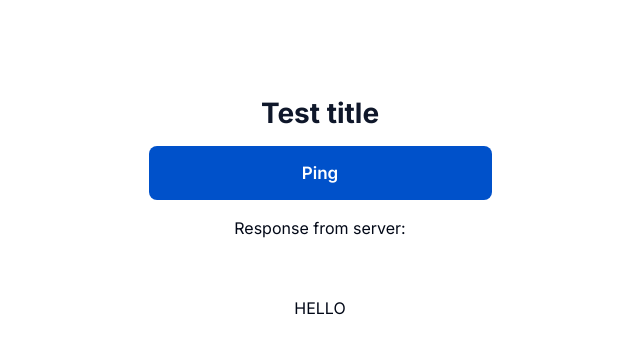
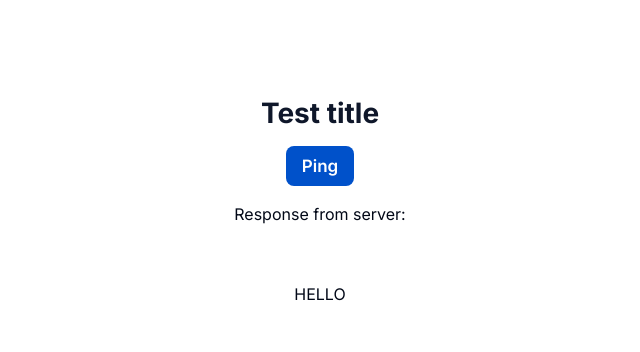
Before and after one commit to codersforcauses/penni, a Next.js app in the folder client/: page / in a window 1280 px wide. Shown: the top 352 px of the page, without its empty margins (320-960 px from the left). Built offline with nearby package versions, Linux system fonts and the light colour scheme; no server answers.

Commit message:
Finished Component

```diff
--- a/client/src/components/ui/button.tsx
+++ b/client/src/components/ui/button.tsx
@@ -22,9 +22,9 @@ const buttonVariants = cva(
         cutout: `bg-white text-penni-main headline border border-2 border-penni-main rounded-lg border-solid`,
       },
       size: {
-        //default: "h-10 px-4 py-2",
-        default: "w-[343px] h-[54px]", // Penni Default Size
-        sm: "h-9 rounded-md px-3",
+        default: "h-10 px-4 py-2",
+        penni: "w-[343px] h-[54px]", // Penni Default Size
+        sm: "w-[132px] h-[38px]",
         lg: "h-11 rounded-md px-8",
         icon: "h-10 w-10",
         floating: "w-[120px] h-[40px]",
--- a/client/src/components/ui/icons.tsx
+++ b/client/src/components/ui/icons.tsx
@@ -41,7 +41,7 @@ export function InfoIcon({
       <path
         d="M12 22c5.523 0 10-4.477 10-10S17.523 2 12 2 2 6.477 2 12s4.477 10 10 10zM12 8v4M12 16h.01"
         stroke="current"
-        strokeWidth={2}
+        stroke-width={2}
         strokeLinecap="round"
         strokeLinejoin="round"
       />
@@ -65,7 +65,7 @@ export function DropdownIcon({
       <path
         d="M1 1.5l6 6 6-6"
         stroke="current"
-        strokeWidth={2}
+        stroke-width={2}
         strokeLinecap="round"
         strokeLinejoin="round"
       />
@@ -91,7 +91,7 @@ const MyTasksIcon: React.FC<BottomNavIconProps> = ({ className, ...props }) => {
       <path
         d="M8 6h13M8 12h13M8 18h13M3 6h.01M3 12h.01M3 18h.01"
         stroke="currentColor"
-        strokeWidth={2}
+        stroke-width={2}
         strokeLinecap="round"
         strokeLinejoin="round"
       />
@@ -112,7 +112,7 @@ const MarketIcon: React.FC<BottomNavIconProps> = ({ className, ...props }) => {
       <path
         d="M10 3H3v7h7V3zM21 3h-7v7h7V3zM21 14h-7v7h7v-7zM10 14H3v7h7v-7z"
         stroke="currentColor"
-        strokeWidth={2}
+        stroke-width={2}
         strokeLinecap="round"
         strokeLinejoin="round"
       />
@@ -133,7 +133,7 @@ const MeIcon: React.FC<BottomNavIconProps> = ({ className, ...props }) => {
       <path
         d="M20 21v-2a4 4 0 00-4-4H8a4 4 0 00-4 4v2M12 11a4 4 0 100-8 4 4 0 000 8z"
         stroke="currentColor"
-        strokeWidth={2}
+        stroke-width={2}
         strokeLinecap="round"
         strokeLinejoin="round"
       />
--- a/client/src/pages/component-showcase.tsx
+++ b/client/src/pages/component-showcase.tsx
@@ -61,12 +61,77 @@ export default function ComponentShowcase() {
         </ComponentSection>
 
         <ComponentSection title="Buttons">
-          <Button>hello</Button>
-          <Button variant="destructive">hello</Button>
-          <Button variant="outline">hello</Button>
-          <Button variant="secondary">hello</Button>
-          <Button variant="ghost">hello</Button>
-          <Button variant="link">hello</Button>
+          <Button
+            size="penni"
+            style={{ margin: "0 10px" }} // Space for button variant / don't reference this in other pages, it's inner style!
+            onClick={() => alert("test")}
+          >
+            Default
+          </Button>
+          {/* More Variants */}
+          <Button
+            size="sm"
+            style={{ margin: "0 10px" }}
+            onClick={() => alert("test 6")}
+          >
+            Small Default
+          </Button>
+          <Button
+            size="penni"
+            variant="link"
+            style={{ margin: "0 10px" }}
+            onClick={() => alert("test 2")}
+          >
+            Link
+          </Button>
+          <Button
+            size="penni"
+            variant="inactive"
+            style={{ margin: "0 10px" }}
+            onClick={() => alert("test 3")}
+          >
+            Inactive
+          </Button>
+          <Button
+            size="floating"
+            variant="floating"
+            style={{ margin: "0 10px" }}
+            onClick={() => alert("test 4")}
+          >
+            floating
+          </Button>
+          <Button
+            size="pay"
+            variant="pay"
+            style={{ margin: "0 10px" }}
+            onClick={() => alert("test 5")}
+          >
+            Pay
+          </Button>
+          <Button
+            size="finish"
+            variant="finish"
+            style={{ margin: "0 10px" }}
+            onClick={() => alert("test 6")}
+          >
+            Finish
+          </Button>
+          <Button
+            size="penni"
+            variant="cutout"
+            style={{ margin: "0 10px" }}
+            onClick={() => alert("test 6")}
+          >
+            Cutout
+          </Button>
+          <Button
+            variant="cutout"
+            size="sm"
+            style={{ margin: "0 10px" }}
+            onClick={() => alert("test 6")}
+          >
+            Small Cutout
+          </Button>
         </ComponentSection>
 
         <ComponentSection title="Callouts">
--- a/client/tailwind.config.ts
+++ b/client/tailwind.config.ts
@@ -104,30 +104,6 @@ const config = {
           DEFAULT: "hsl(var(--primary))",
           foreground: "hsl(var(--primary-foreground))",
         },
-        secondary: {
-          DEFAULT: "hsl(var(--secondary))",
-          foreground: "hsl(var(--secondary-foreground))",
-        },
-        destructive: {
-          DEFAULT: "hsl(var(--destructive))",
-          foreground: "hsl(var(--destructive-foreground))",
-        },
-        muted: {
-          DEFAULT: "hsl(var(--muted))",
-          foreground: "hsl(var(--muted-foreground))",
-        },
-        accent: {
-          DEFAULT: "hsl(var(--accent))",
-          foreground: "hsl(var(--accent-foreground))",
-        },
-        popover: {
-          DEFAULT: "hsl(var(--popover))",
-          foreground: "hsl(var(--popover-foreground))",
-        },
-        card: {
-          DEFAULT: "hsl(var(--card))",
-          foreground: "hsl(var(--card-foreground))",
-        },
       },
       borderWidth: {
         1: "calc(var(--borderWidth) - 1px)",
```
Also changed, not shown: client/components.json.
